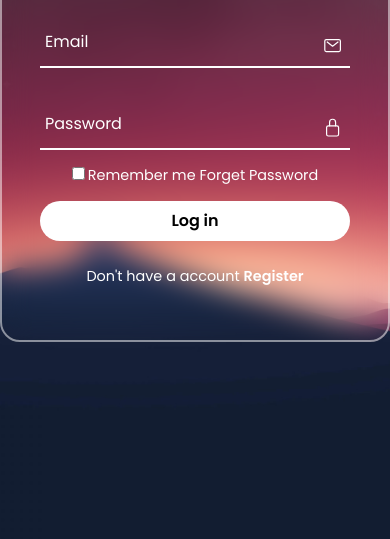
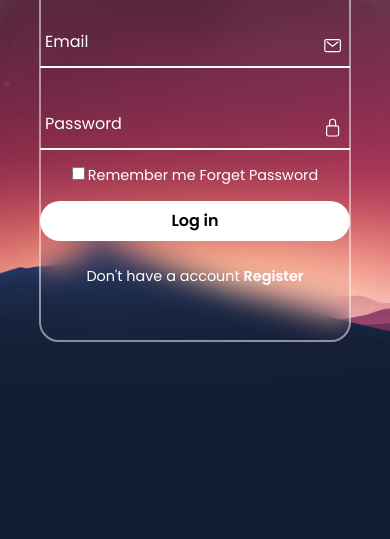
Before and after one commit to Shohanojjaman/login, a plain HTML site: page index.html in a window 390 px wide. Shown: the part 305-844 px from the top of the page. Drawn offline with nearby package versions, Linux system fonts and the light colour scheme.

Commit message:
Fix responsive issue.

```diff
--- a/index.html
+++ b/index.html
@@ -7,6 +7,7 @@
     <title>Login Page</title>
 
     <link rel="stylesheet" href="style.css">
+    <link rel="stylesheet" href="responsive.css">
 </head>
 
 <body>
--- /dev/null
+++ b/responsive.css
@@ -0,0 +1,30 @@
+/* // XX-Large devices (larger desktops, 1400px and up) */
+@media (min-width: 1440px) {}
+
+/* // X-Large devices (large desktops, 1200px and up) */
+@media (min-width: 1200px) and (max-width:1440px) {}
+
+/* // Large devices (desktops, 992px and up) */
+@media (min-width: 992px) and (max-width: 1199px) {}
+
+/* // Medium devices (tablets, 768px and up) */
+@media (min-width: 768px) and (max-width: 991px) {}
+
+/* Small devices (landscape phones, 576px and up) */
+@media (min-width: 576px) and (max-width: 787px) {}
+
+/* X-Small devices (Phone, 575 and down) */
+@media (max-width:575px) {
+    .formBox {
+        position: relative;
+        width: 80%;
+        height: 450px;
+        background: transparent;
+        border: 2px solid rgba(255, 255, 255, 0.5);
+        border-radius: 20px;
+        backdrop-filter: blur(15px);
+        display: flex;
+        justify-content: center;
+        align-items: center;
+    }
+}
```
